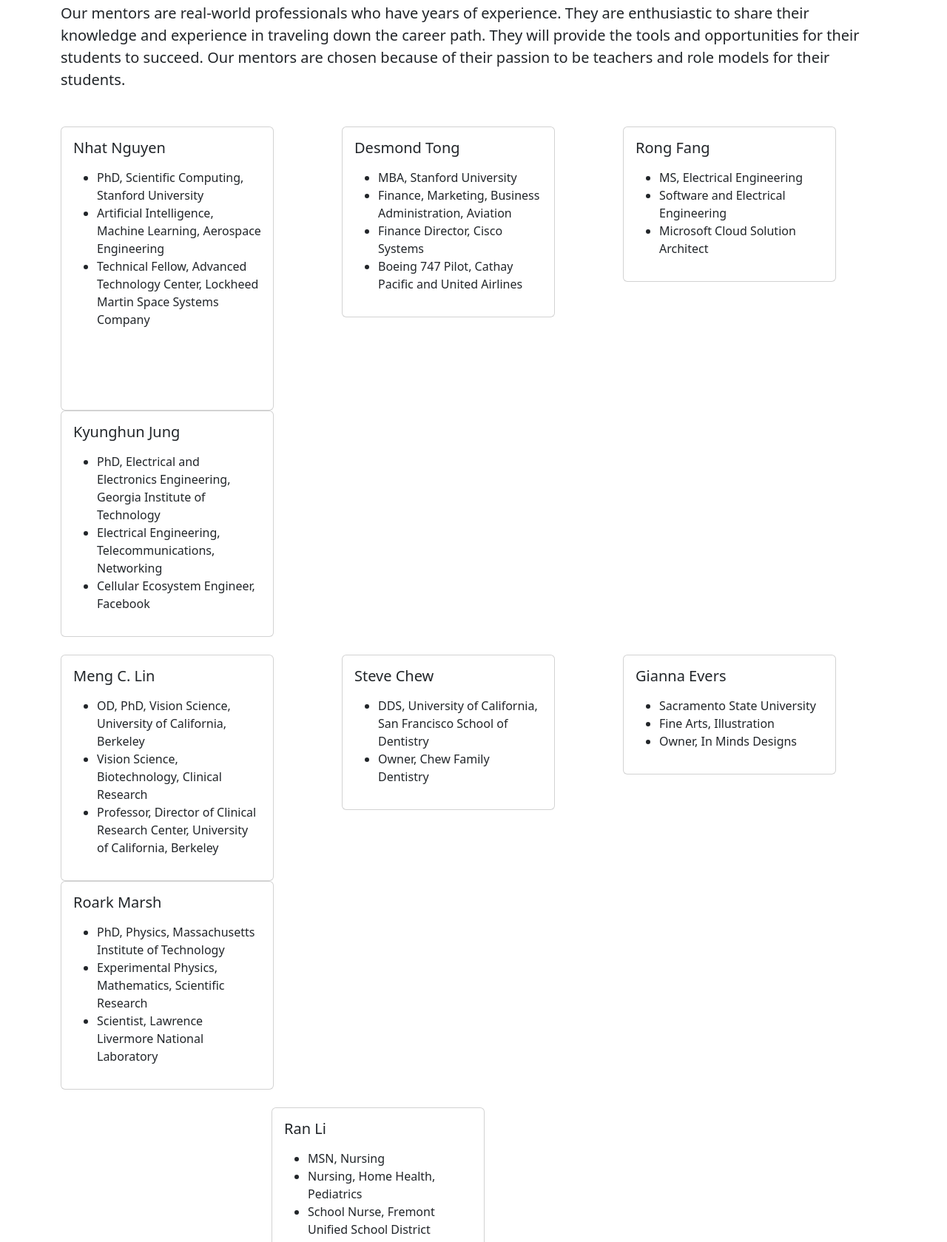
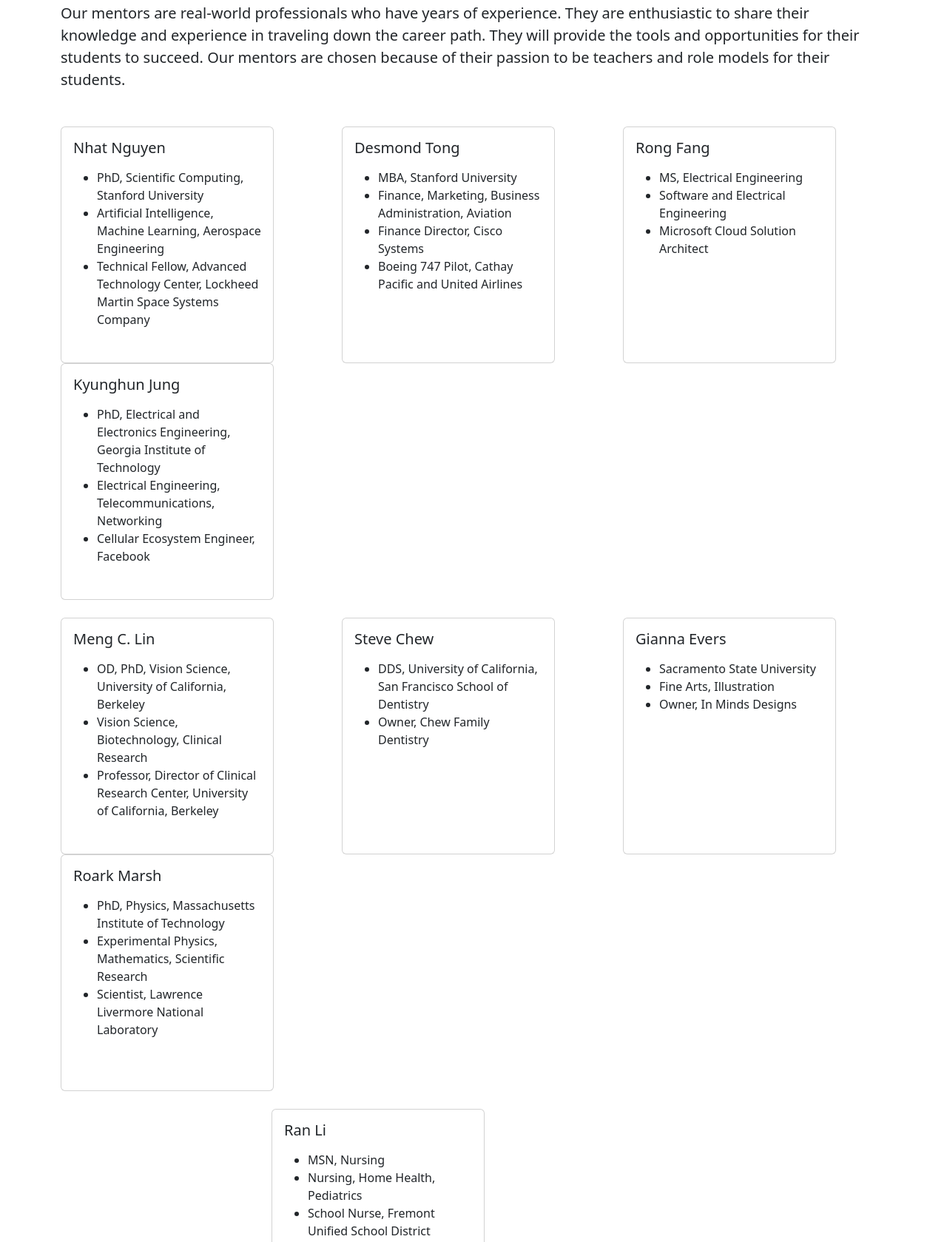
Before and after one commit to tkl0000/empower-and-elevate, a website: page mentors.html in a window 1280 px wide. Shown: the part 157-1836 px from the top of the page at 74% size. Drawn offline with nearby package versions, Linux system fonts and the light colour scheme.

Commit message:
homepage!

```diff
--- a/mentors.html
+++ b/mentors.html
@@ -90,7 +90,7 @@
     <div class="container mt-5">
         <div class="row my-4">
           <div class="col-sm">
-            <div class="card fade-in-stationary card-hover" style="width: 18rem; height: 24rem;">
+            <div class="card fade-in-stationary card-hover" style="width: 18rem; height: 20rem;">
                 <div class="card-body">
                   <h5 class="card-title">Nhat Nguyen</h5>
                   <p class="card-text">
@@ -104,7 +104,7 @@
             </div>
           </div>
           <div class="col-sm">
-            <div class="card fade-in-stationary card-hover" style="width: 18rem;">
+            <div class="card fade-in-stationary card-hover" style="width: 18rem; height: 20rem;">
                 <div class="card-body">
                   <h5 class="card-title">Desmond Tong</h5>
                   <p class="card-text">
@@ -119,7 +119,7 @@
             </div>
           </div>
           <div class="col-sm">
-            <div class="card fade-in-stationary card-hover" style="width: 18rem;">
+            <div class="card fade-in-stationary card-hover" style="width: 18rem; height: 20rem;">
                 <div class="card-body">
                   <h5 class="card-title">Rong Fang</h5>
                   <p class="card-text">
@@ -133,7 +133,7 @@
             </div>
           </div>
           <div class="col-sm">
-            <div class="card fade-in-stationary card-hover" style="width: 18rem;">
+            <div class="card fade-in-stationary card-hover" style="width: 18rem; height: 20rem;">
                 <div class="card-body">
                   <h5 class="card-title">Kyunghun Jung</h5>
                   <p class="card-text">
@@ -149,7 +149,7 @@
         </div>
         <div class="row my-4">
           <div class="col-sm">
-            <div class="card fade-in-stationary card-hover" style="width: 18rem;">
+            <div class="card fade-in-stationary card-hover" style="width: 18rem; height: 20rem;">
                 <div class="card-body">
                   <h5 class="card-title">Meng C. Lin</h5>
                   <p class="card-text">
@@ -163,7 +163,7 @@
             </div>
           </div>
           <div class="col-sm">
-            <div class="card fade-in-stationary card-hover" style="width: 18rem;">
+            <div class="card fade-in-stationary card-hover" style="width: 18rem; height: 20rem;">
                 <div class="card-body">
                   <h5 class="card-title">Steve Chew</h5>
                   <p class="card-text">
@@ -176,7 +176,7 @@
             </div>
           </div>
           <div class="col-sm">
-            <div class="card fade-in-stationary card-hover" style="width: 18rem;">
+            <div class="card fade-in-stationary card-hover" style="width: 18rem; height: 20rem;">
                 <div class="card-body">
                   <h5 class="card-title">Gianna Evers</h5>
                   <p class="card-text">
@@ -190,7 +190,7 @@
             </div>
           </div>
           <div class="col-sm">
-            <div class="card fade-in-stationary card-hover" style="width: 18rem;">
+            <div class="card fade-in-stationary card-hover" style="width: 18rem; height: 20rem;">
                 <div class="card-body">
                   <h5 class="card-title">Roark Marsh</h5>
                   <p class="card-text">
@@ -206,7 +206,7 @@
         </div>
         <div class="row my-4">
           <div class="col-sm offset-sm-3">
-            <div class="card fade-in-stationary card-hover" style="width: 18rem;">
+            <div class="card fade-in-stationary card-hover" style="width: 18rem; height: 20rem;">
                 <div class="card-body">
                   <h5 class="card-title">Ran Li</h5>
                   <p class="card-text">
@@ -220,7 +220,7 @@
             </div>
           </div>
           <div class="col-sm-6">
-            <div class="card fade-in-stationary card-hover" style="width: 18rem;">
+            <div class="card fade-in-stationary card-hover" style="width: 18rem; height: 20rem;">
                 <div class="card-body">
                   <h5 class="card-title">Nidhi Wadmark</h5>
                   <p class="card-text">
```
Also changed, not shown: index.html (+53 -3 lines).
